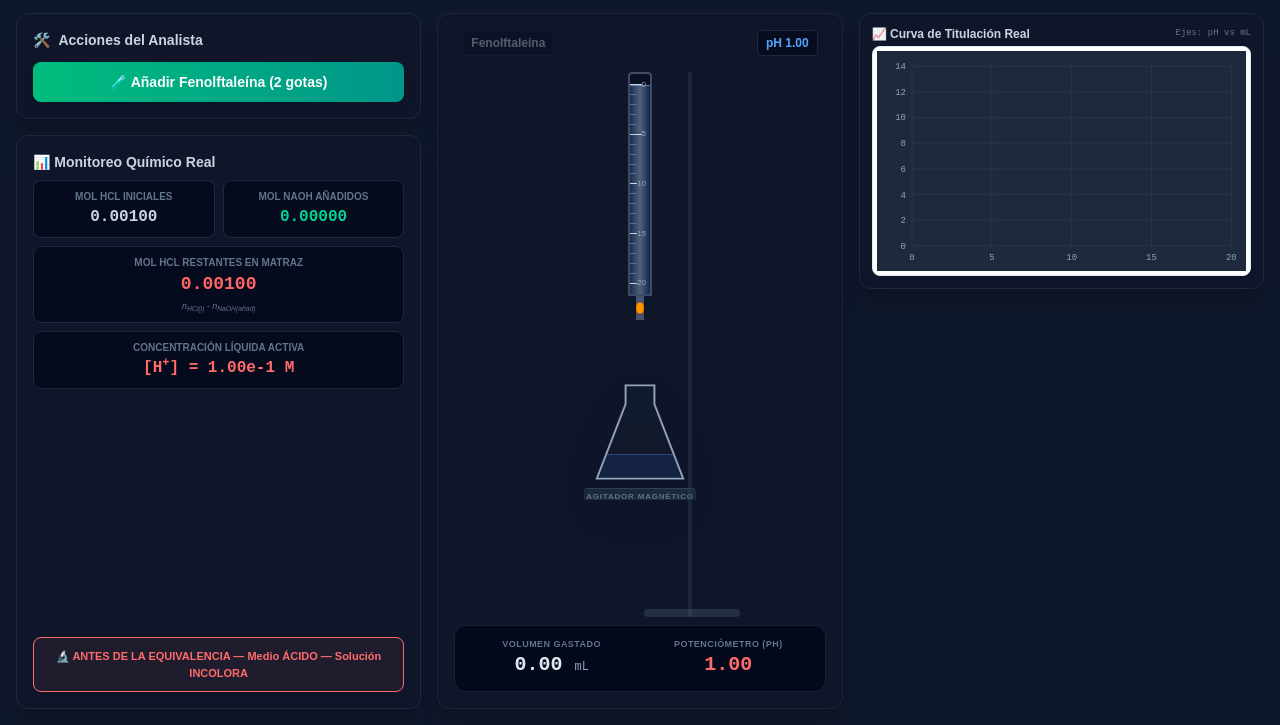
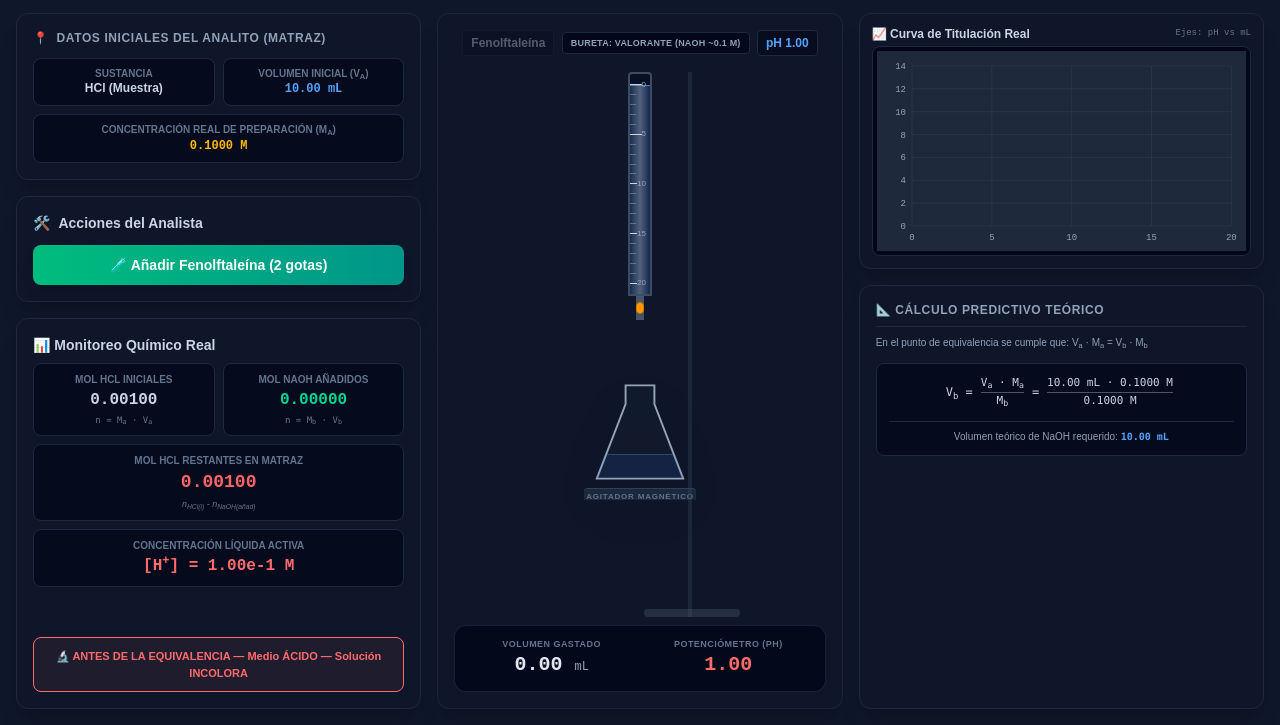
Before and after one commit to wilmer14molina/REACCION_ACIDO_BASE_SIMULACION, a plain HTML site: page index.html in a window 1280 px wide. Shown: the part 75-800 px from the top of the page. Drawn offline with nearby package versions, Linux system fonts and the light colour scheme.

Commit message:
index.html

```diff
--- a/index.html
+++ b/index.html
@@ -29,15 +29,6 @@
             0% { top: 0; opacity: 1; transform: scaleY(1); }
             90% { opacity: 1; }
             100% { top: 100%; opacity: 0; transform: scaleY(1.5); }
-        }
-        /* Animación del splash en el líquido */
-        .splash {
-            position: absolute;
-            border-radius: 50%;
-            animation: splash-out 0.4s ease-out forwards;
-        }
-        @keyframes splash-out {
-            0% { transform: scale(3); opacity: 0; }
         }
         /* Llave de la bureta */
         .stopcock {
@@ -74,6 +65,21 @@
             width: 12px;
             background-color: #cbd5e1;
         }
+        /* Estructura para fracciones matemáticas en CSS */
+        .math-fraction {
+            display: inline-flex;
+            flex-direction: column;
+            vertical-align: middle;
+            text-align: center;
+            padding: 0 4px;
+        }
+        .math-numerator {
+            border-bottom: 1px solid #475569;
+            padding-bottom: 1px;
+        }
+        .math-denominator {
+            padding-top: 1px;
+        }
     </style>
 </head>
 <body class="p-4 min-h-screen flex flex-col justify-between">
@@ -88,6 +94,27 @@
     <main class="grid grid-cols-1 lg:grid-cols-12 gap-4 max-w-7xl mx-auto w-full flex-1 items-stretch">
 
         <section class="lg:col-span-4 flex flex-col gap-4">
+
+            <div class="bg-slate-900/60 border border-slate-800 rounded-xl p-4 shadow-xl">
+                <h2 class="text-xs font-bold text-slate-400 uppercase tracking-wider mb-3 flex items-center gap-2">
+                    <span>📍</span> Datos Iniciales del Analito (Matraz)
+                </h2>
+                <div class="grid grid-cols-2 gap-2 text-center text-xs">
+                    <div class="bg-slate-950/70 p-2 rounded-lg border border-slate-800">
+                        <span class="text-[10px] uppercase font-bold text-slate-500 block">Sustancia</span>
+                        <span class="text-slate-300 font-bold">HCl (Muestra)</span>
+                    </div>
+                    <div class="bg-slate-950/70 p-2 rounded-lg border border-slate-800">
+                        <span class="text-[10px] uppercase font-bold text-slate-500 block">Volumen Inicial (V<sub>a</sub>)</span>
+                        <span class="text-blue-400 font-bold mono">10.00 mL</span>
+                    </div>
+                    <div class="bg-slate-950/70 p-2 rounded-lg border border-slate-800 col-span-2">
+                        <span class="text-[10px] uppercase font-bold text-slate-500 block">Concentración Real de Preparación (M<sub>a</sub>)</span>
+                        <span class="text-amber-400 font-bold mono">0.1000 M</span>
+                    </div>
+                </div>
+            </div>
+
             <div class="bg-slate-900/60 border border-slate-800 rounded-xl p-4 shadow-xl">
                 <h2 class="text-sm font-bold text-slate-300 mb-3 flex items-center gap-2">
                     <span>🛠️</span> Acciones del Analista
@@ -119,10 +146,12 @@
                         <div class="bg-slate-950/70 p-2 rounded-lg border border-slate-800 text-center">
                             <span class="text-[10px] uppercase font-bold text-slate-500 block">mol HCl iniciales</span>
                             <span class="text-base font-black text-slate-300 mono">0.00100</span>
+                            <span class="text-[9px] text-slate-500 block font-mono mt-0.5">n = M<sub>a</sub> · V<sub>a</sub></span>
                         </div>
                         <div class="bg-slate-950/70 p-2 rounded-lg border border-slate-800 text-center">
                             <span class="text-[10px] uppercase font-bold text-slate-500 block">mol NaOH añadidos</span>
                             <span id="dMolOH" class="text-base font-black text-emerald-400 mono">0.00000</span>
+                            <span class="text-[9px] text-slate-500 block font-mono mt-0.5">n = M<sub>b</sub> · V<sub>b</sub></span>
                         </div>
                         <div class="bg-slate-950/70 p-2 rounded-lg border border-slate-800 text-center col-span-2">
                             <span class="text-[10px] uppercase font-bold text-slate-500 block">mol HCl restantes en matraz</span>
@@ -143,8 +172,9 @@
         </section>
 
         <section class="lg:col-span-4 bg-slate-900/40 border border-slate-800/80 rounded-xl p-4 shadow-xl flex flex-col justify-between items-center relative overflow-hidden min-h-[450px]">
-            <div class="w-full flex justify-between text-xs font-bold px-2 z-10">
+            <div class="w-full flex justify-between text-xs font-bold px-2 z-10 items-center">
                 <span id="ind-tag" class="border border-slate-800 px-2 py-1 rounded bg-slate-950/60 opacity-30 transition-all">Fenolftaleína</span>
+                <span class="text-[9px] text-slate-400 font-extrabold uppercase tracking-wide bg-slate-950/80 px-2 py-1 rounded border border-slate-800">BURETA: Valorante (NaOH ~0.1 M)</span>
                 <span id="state-tag" class="border border-slate-800 px-2 py-1 rounded bg-slate-950/60 text-blue-400 opacity-30 transition-all">pH 1.00</span>
             </div>
 
@@ -190,22 +220,49 @@
         </section>
 
         <section class="lg:col-span-4 flex flex-col gap-4">
+
             <div class="bg-slate-900/60 border border-slate-800 rounded-xl p-3 shadow-xl">
                 <div class="flex justify-between items-center mb-1">
                     <h2 class="text-xs font-bold text-slate-300">📈 Curva de Titulación Real</h2>
                     <span class="text-[9px] text-slate-500 mono">Ejes: pH vs mL</span>
                 </div>
-                <div class="bg-white rounded-lg p-1 border border-slate-200">
-                    <canvas id="chart" class="w-full block" style="height: 220px;"></canvas>
+                <div class="bg-slate-950 rounded-lg p-1 border border-slate-800">
+                    <canvas id="chart" class="w-full block" style="height: 200px;"></canvas>
                 </div>
             </div>
 
-            <div id="result-box" class="bg-slate-950/80 border border-slate-950 rounded-xl p-3 text-center hidden transition-all duration-300">
-                <div class="text-2xl font-black mono text-blue-400 my-1"><span id="result-nb">0.0000</span> <span class="text-xs font-normal text-slate-400">N</span></div>
-                <p class="text-[10px] text-slate-400 mb-2">Concentración calculada del NaOH</p>
-                <button onclick="resetSimulation()" class="w-full bg-slate-800 hover:bg-slate-700 text-slate-200 font-bold py-1.5 px-3 rounded-lg text-xs cursor-pointer transition">
-                    🔄 Limpiar y reiniciar ensayo
-                </button>
+            <div class="bg-slate-900/60 border border-slate-800 rounded-xl p-4 shadow-xl flex-1 flex flex-col justify-between">
+                <div>
+                    <h3 class="text-xs font-bold uppercase tracking-wider text-slate-400 border-b border-slate-800 pb-2 mb-2">📐 Cálculo Predictivo Teórico</h3>
+                    <p class="text-[10px] text-slate-400 leading-relaxed mb-3">
+                        En el punto de equivalencia se cumple que: V<sub>a</sub> · M<sub>a</sub> = V<sub>b</sub> · M<sub>b</sub>
+                    </p>
+                    <div class="bg-slate-950/70 p-3 rounded-lg border border-slate-800 text-center text-xs text-slate-300">
+                        <div class="flex items-center justify-center gap-1">
+                            <span class="font-mono">V<sub>b</sub> = </span>
+                            <div class="math-fraction font-mono text-[11px]">
+                                <span class="math-numerator">V<sub>a</sub> · M<sub>a</sub></span>
+                                <span class="math-denominator">M<sub>b</sub></span>
+                            </div>
+                            <span class="font-mono"> = </span>
+                            <div class="math-fraction font-mono text-[11px]">
+                                <span class="math-numerator">10.00 mL · 0.1000 M</span>
+                                <span class="math-denominator">0.1000 M</span>
+                            </div>
+                        </div>
+                        <div class="mt-3 pt-2 border-t border-slate-800 text-slate-400 text-[10px]">
+                            Volumen teórico de NaOH requerido: <span class="text-blue-400 font-bold font-mono">10.00 mL</span>
+                        </div>
+                    </div>
+                </div>
+
+                <div id="result-box" class="bg-slate-950/80 border border-slate-950 rounded-xl p-3 text-center hidden transition-all duration-300 mt-2">
+                    <div class="text-2xl font-black mono text-blue-400 my-1"><span id="result-nb">0.0000</span> <span class="text-xs font-normal text-slate-400">M</span></div>
+                    <p class="text-[10px] text-slate-400 mb-2">Concentración calculada del NaOH</p>
+                    <button onclick="resetSimulation()" class="w-full bg-slate-800 hover:bg-slate-700 text-slate-200 font-bold py-1.5 px-3 rounded-lg text-xs cursor-pointer transition">
+                        🔄 Limpiar y reiniciar ensayo
+                    </button>
+                </div>
             </div>
         </section>
 
@@ -240,7 +297,7 @@
         const dropZone = $('drop-zone');
         const canvas = $('chart');
         const ctx = canvas.getContext('2d');
-        let chartW = 600, chartH = 220;
+        let chartW = 600, chartH = 200;
 
         // Construir graduaciones mecánicas de la bureta
         (function buildGraduations() {
@@ -279,7 +336,7 @@
             return 'rgba(190, 24, 93, 0.85)';
         }
 
-        // Renderizado visual y actualización de los datos moleculares (Tu lógica)
+        // Renderizado visual y actualización de los datos moleculares
         function updateView() {
             volDisplay.textContent = S.vol.toFixed(2);
             phDisplay.textContent = S.pH.toFixed(2);
@@ -347,7 +404,7 @@
             d.addEventListener('animationend', () => { d.remove(); });
         }
 
-        // Gráfica cartesiana nativa en Canvas HTML5
+        // Gráfica cartesiana nativa en Canvas HTML5 adaptada al tema oscuro
         function drawChart() {
             const W = chartW, H = chartH;
             const pad = { top: 15, right: 15, bottom: 25, left: 35 };
```
